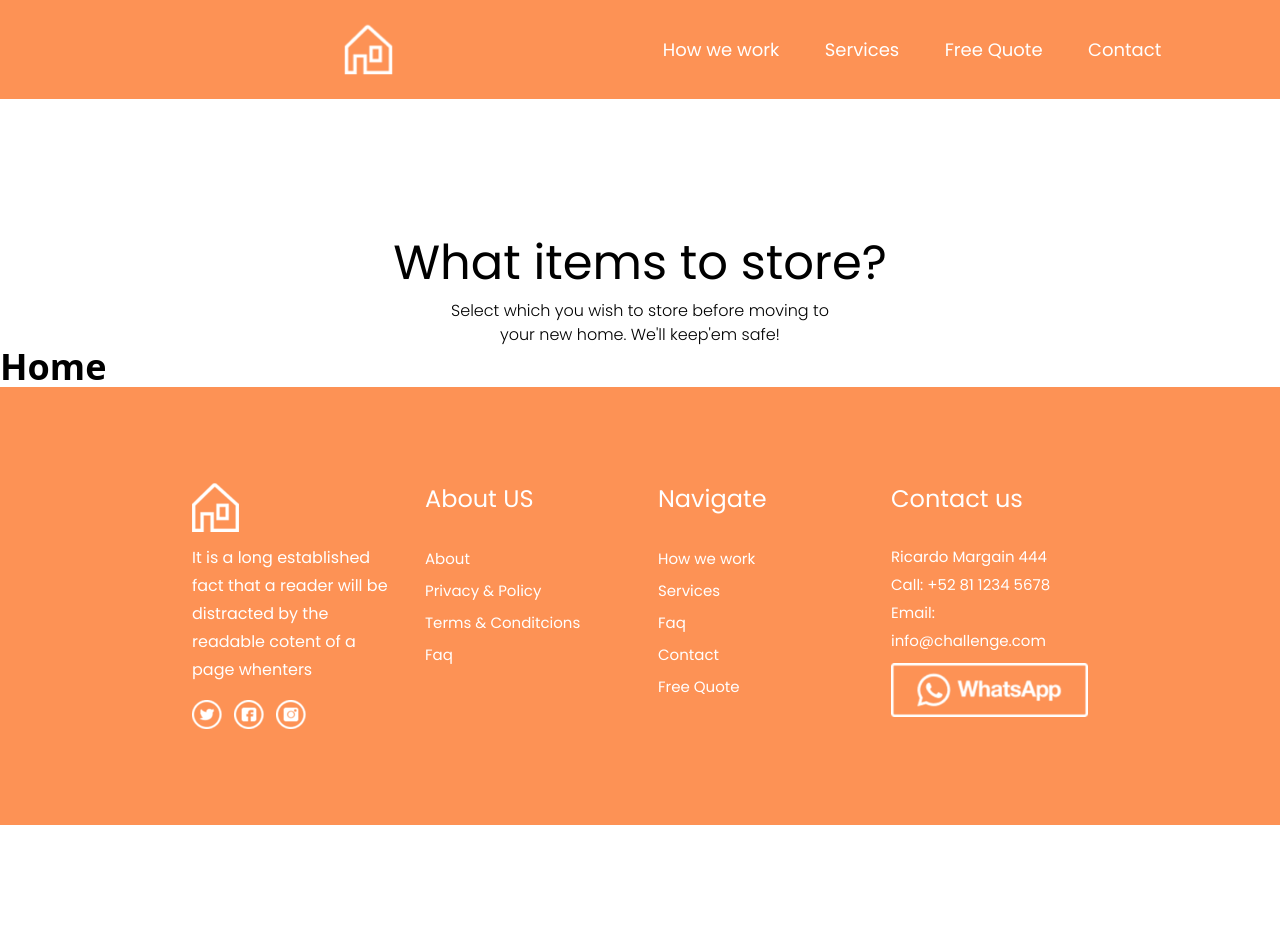
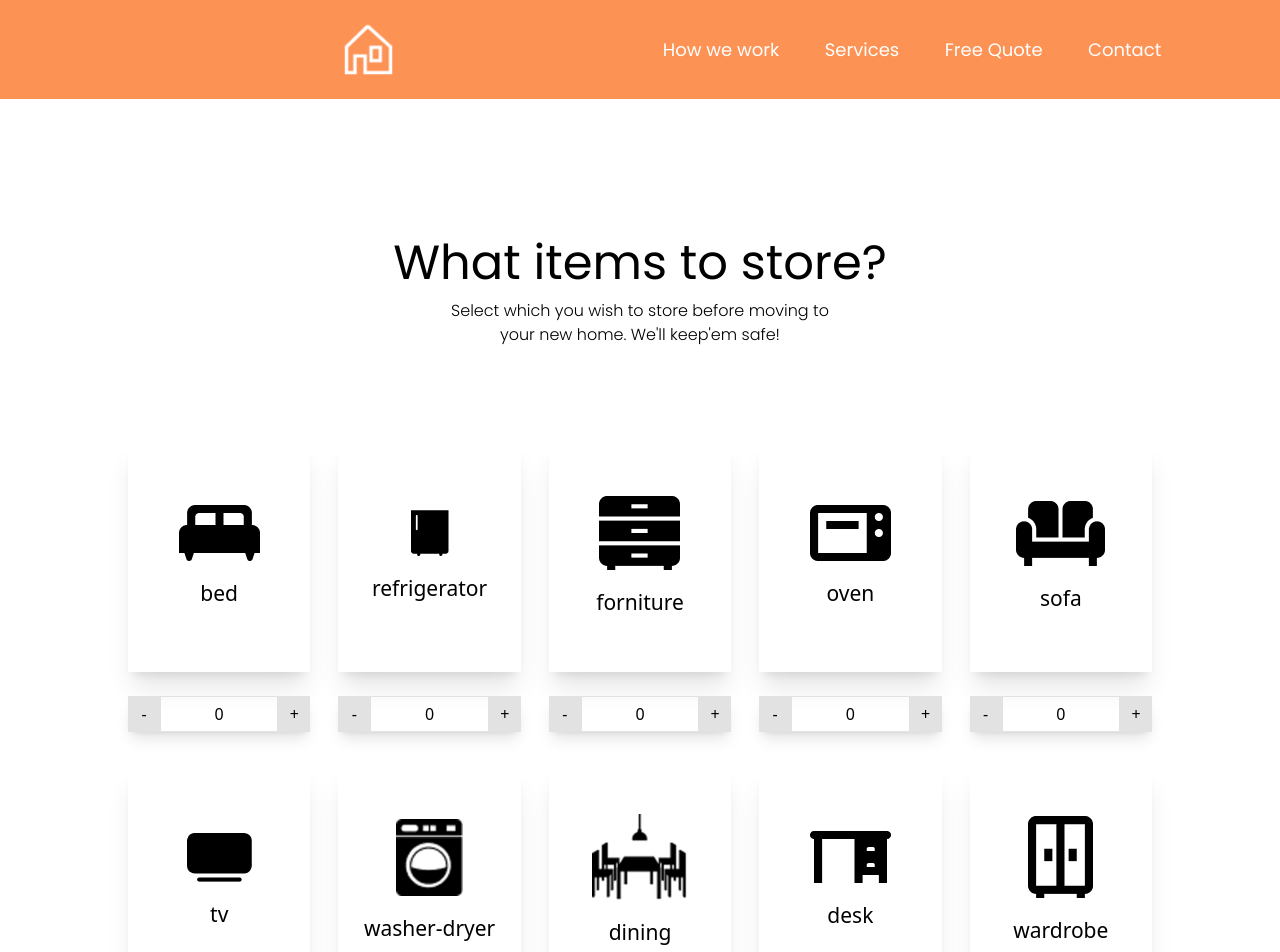
Before and after one commit to raulparra/challenge, a React (Vite) app in the folder challenge/: page / in a window 1280 px wide. Shown: the top 952 px of the page. Before the commit the page ends 825 px from the top, so only its background shows below. Built offline with nearby package versions, Linux system fonts and the light colour scheme.

Commit message:
diseño del componente Home.jsx

```diff
--- a/challenge/src/components/Home.jsx
+++ b/challenge/src/components/Home.jsx
@@ -1,8 +1,50 @@
+
+import { products } from '../data/products';
 
 
 
 export const Home = () => {
+
+
+
   return (
-    <div className="text-4xl font-bold">Home</div>
+    <div className='mt-24 mb-24'>
+      <div className="w-[80%] m-auto flex justify-center">
+        <ul className='w-full'>
+          <div className='grid grid-cols-5 gap-7'>
+            {
+              products.map(article => (
+
+                  <li key={ article.id } className=' grid content-center h-60 mb-8 mt-6'>
+
+                     {/* Inicio contenedor de imagen y nombre */}
+
+                    <div className='shadow-xl h-[230px] grid content-center'>
+                      <div className='flex justify-center'>
+                      <img src={`./src/images/${ article.name }.png`} alt="Artículo"/>
+                      </div>
+                      <p className='text-center mt-4 text-[21px] leading-8'>{ article.name }</p>
+                    </div>
+
+                    {/* Fin contenedor de imagen y nombre */}
+
+                    {/* Inicio contenedor para seleccionar cantidades */}
+
+                    <div className='flex mt-6 shadow-lg'>
+                      <button className='w-8 h-9 bg-[#E2E2E2]'>-</button>
+                      <div className=' flex-grow justify-center border-[#E2E2E2] border-[1px] grid content-center'>
+                        <p>0</p>
+                      </div>
+                      <button className='w-8 h-9 bg-[#E2E2E2]'>+</button>
+                    </div>
+
+                    {/* Fin contenedor para seleccionar cantidades */}
+                  </li>
+
+            ))}
+          </div>
+        </ul>
+      </div>
+    </div>
   )
 }
--- a/challenge/src/data/products.js
+++ b/challenge/src/data/products.js
@@ -1,44 +1,55 @@
-const products = [
+export const products = [
+
     {
+        id: "1",
         name: "bed",
         cost: 1.2
     },
     {
+        id: "2",
         name: "refrigerator",
         cost: 1
     },
     {
+        id: "3",
         name: "forniture",
         cost: 0.5
     },
     {
+        id: "4",
         name: "oven",
         cost: 0.6
     },
     {
+        id: "5",
         name: "sofa",
         cost: 1.5
     },
     {
+        id: "6",
         name: "tv",
         cost: 0.25
     },
     {
+        id: "7",
         name: "washer-dryer",
         cost: 0.5
     },
     {
+        id: "8",
         name: "dining",
         cost: 2
     },
     {
+        id: "9",
         name: "desk",
         cost: 0.75
     },
     {
+        id: "10",
         name: "wardrobe",
         cost: 3.2
     }
 
 
-]
+];
```
Also changed, not shown: challenge/src/helpers/getProduct.js (added, +14 -0 lines), challenge/src/images/dining.png, challenge/src/images/washer-dryer.png.
